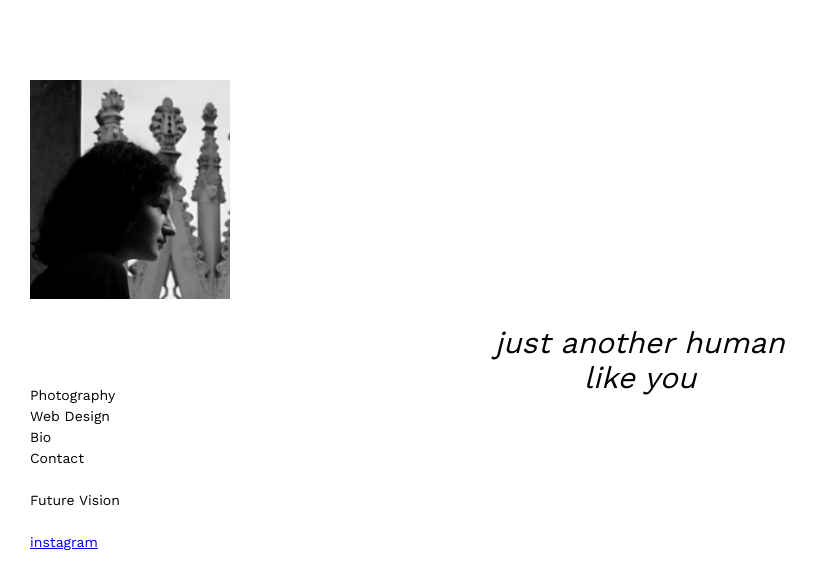
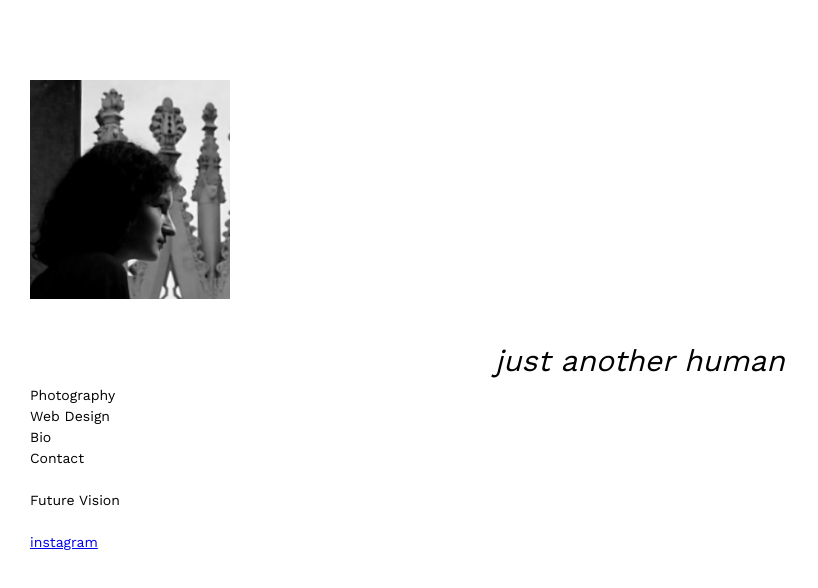
Before and after one commit to Bianca-ME/portofoliu-v1, a React (Create React App) app: page / in a window 1280 px wide. Shown: the top 588 px of the page, without its empty margins (0-818 px from the left). Built offline with nearby package versions, Linux system fonts and the light colour scheme.

Commit message:
deleted "like you" after "just another human" on home page

```diff
--- a/src/components/HomePage.js
+++ b/src/components/HomePage.js
@@ -9,7 +9,7 @@ export default function HomePage () {
     return (
         <main className='home-page-container'>
 
-            <p className='page-header italic'>just another human<br/> like you</p>
+            <p className='page-header italic'>just another human</p>
 <br/>
 
 
```
